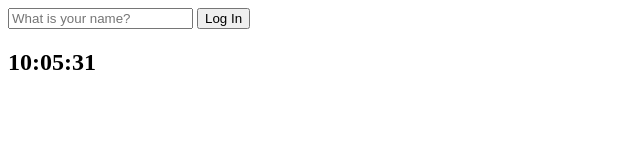
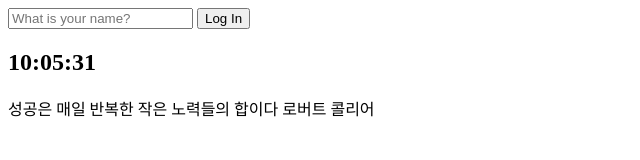
Before and after one commit to danmiee/Momentum, a plain HTML site: page index.html in a window 1280 px wide. Shown: the whole page, without its empty margins (0-640 px from the left). Drawn offline with Linux system fonts and the light colour scheme.

Commit message:
6.0 Quotes

```diff
--- a/index.html
+++ b/index.html
@@ -14,10 +14,15 @@
         <input required maxlength="15" type="text" placeholder="What is your name?" />
         <input type="submit" value="Log In">
     </form>
+    <h2 id="clock">00:00:00</h2>
     <h1 class="hidden" id="greeting"></h1></h1>
-    <h2 id="clock">00:00:00</h2>
+    <div id="quote">
+        <span></span>
+        <span></span>
+    </div>
     <script src="./js/clock.js"></script>
     <script src="./js/greetings.js"></script>
+    <script src="./js/quotes.js"></script>
 </body>
 
 </html>
--- /dev/null
+++ b/js/quotes.js
@@ -0,0 +1,59 @@
+const quotes = [
+{
+  quote: "직업에서 행복을 찾아라. 아니면 행복이 무엇인지 절대 모를 것이다",
+  author: "엘버트 허버드"
+},
+{
+  quote: "먼저 자신을 비웃어라. 다른 사람이 당신을 비웃기 전에",
+  author: "엘사 맥스웰"
+},
+{
+  quote: "좋은 성과를 얻으려면 한 걸음 한 걸음이 힘차고 충실하지 않으면 안 된다",
+  author: "단테"
+},
+{
+  quote: "당신이 할수 있다고 믿든 할수 없다고 믿든 믿는 대로 될것이다",
+  author: "헨리 포드"
+},
+{
+  quote: "자신이 해야 할 일을 결정하는 사람은 세상에서 단 한 사람, 오직 나 자신뿐이다",
+  author: "오손 웰스"
+},
+{
+  quote: "도중에 포기하지 말라. 망설이지 말라. 최후의 성공을 거둘 때까지 밀고 나가자.",
+  author: "헨리포드"
+},
+{
+  quote: "실패는 잊어라 그러나 그것이 준 교훈은 절대 잊으면 안된다",
+  author: "하버트 개서"
+},
+{
+  quote: "늘 하던 대로 하면 늘 얻던 것을 얻는다",
+  author: "unknown"
+},
+{
+  quote: "성공한 사업가들은 긍정적인 에너지를 주는 사람들이지 가져가는 사람들이 아니다",
+  author: "unknown"
+},
+{
+  quote: "성공은 매일 반복한 작은 노력들의 합이다",
+  author: "로버트 콜리어"
+},
+]
+
+const quote = document.querySelector("#quote span:first-child");
+const author = document.querySelector("#quote span:last-child");
+
+// // 0~1 사이 랜덤수
+// console.log(Math.random());
+// // 반올림
+// console.log(Math.round());
+// // 올림
+// console.log(Math.ceil());
+// // 내림
+// console.log(Math.floor());
+
+const todaysQuote = quotes[Math.floor(Math.random() * quotes.length)];
+
+quote.innerText = todaysQuote.quote;
+author.innerText = todaysQuote.author;
```
